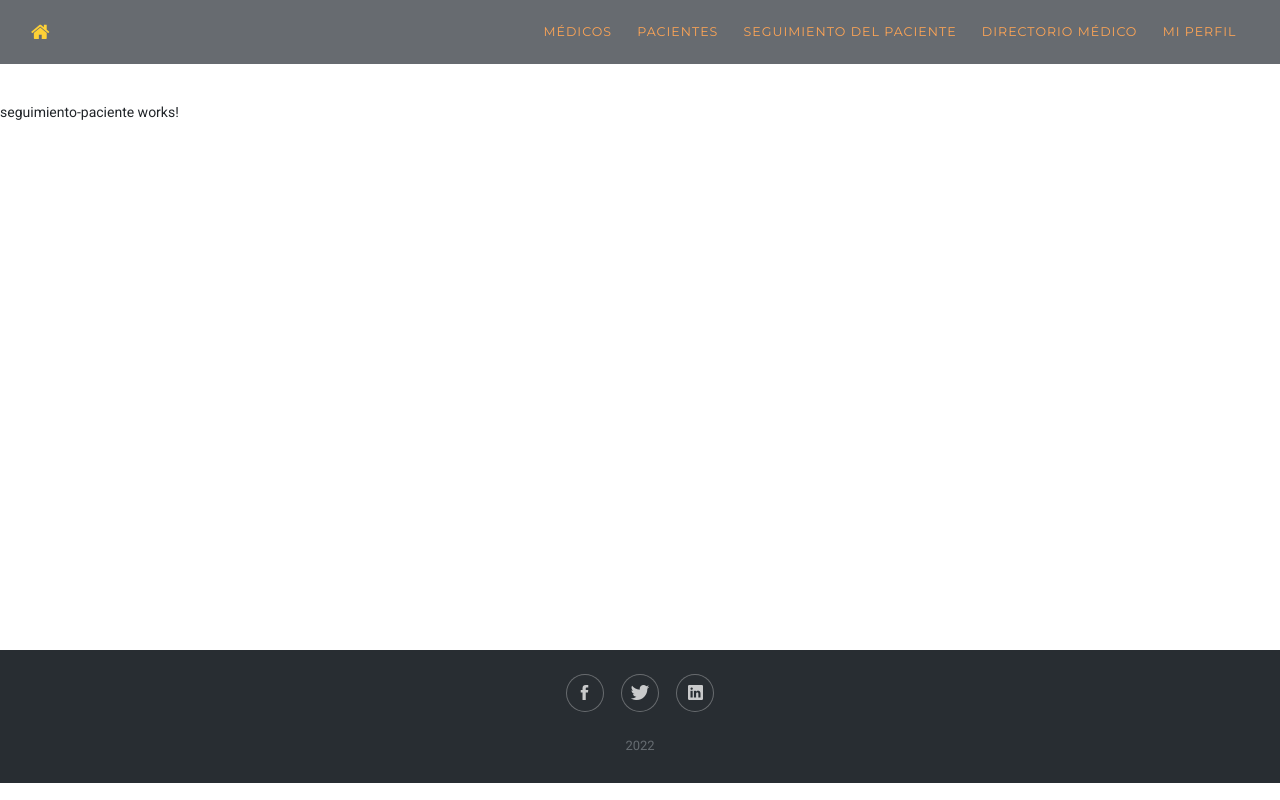
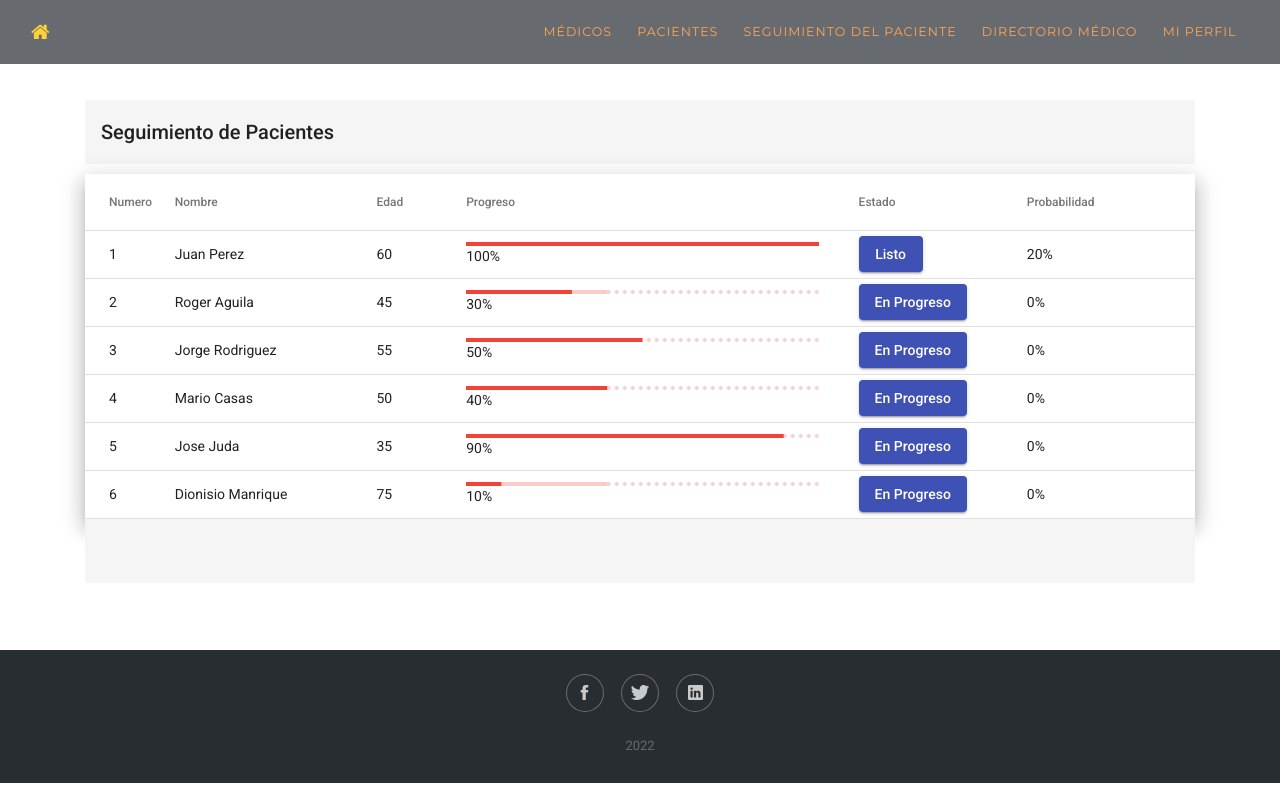
Before and after one commit to Bryant-Tello/Web, an Angular app in the folder inen-app/: page /seguimiento-paciente in a window 1280 px wide. Built offline with nearby package versions, Linux system fonts and the light colour scheme; a web font is replaced by a local one.

Commit message:
Se agrega tabla de Seguimiento de Pacientes

```diff
--- a/inen-app/angular.json
+++ b/inen-app/angular.json
@@ -27,7 +27,7 @@
               "src/assets"
             ],
             "styles": [
-              "./node_modules/@angular/material/prebuilt-themes/deeppurple-amber.css",
+              "src/custom-theme.scss",
               "src/styles.css"
             ],
             "scripts": []
--- /dev/null
+++ b/inen-app/src/app/interfaces/seguimiento.ts
@@ -0,0 +1,8 @@
+export interface Seguimiento{
+    Numero: string,
+    Nombre: string,
+    Edad: string,
+    Progreso: number,
+    Estado:string,
+    Probabilidad:number
+}
--- a/inen-app/src/app/pages/home/home.component.html
+++ b/inen-app/src/app/pages/home/home.component.html
@@ -1,4 +1,4 @@
-<header class="masthead" style="background-image: url(&quot;assets/img/backgrounds/header-bg.jpg&quot;);">
+<header class="masthead" style="background-image: url(&quot;https://1.bp.blogspot.com/-_FFKS83j8pQ/YHnmpRMaXCI/AAAAAAABsPc/a-XdCLEMqtILuAdrwMqMS4N0QSujv1svACLcBGAsYHQ/s1600/inen-surquillo.jpg&quot;);">
     <div class="container">
         <div class="intro-text">
             <div class="intro-lead-in">
--- a/inen-app/src/app/pages/pacientes/pacientes.component.html
+++ b/inen-app/src/app/pages/pacientes/pacientes.component.html
@@ -1,7 +1 @@
-<div>
-    <p>
-        <b>
-           SEGUIMIENTO DE LOS PACIENTES
-        </b>
-    </p>
-</div>
+<p>pacientes works!</p>
--- a/inen-app/src/app/pages/seguimiento-paciente/seguimiento-paciente.component.css
+++ b/inen-app/src/app/pages/seguimiento-paciente/seguimiento-paciente.component.css
@@ -0,0 +1,12 @@
+table {
+  width: 100%;
+  margin-top: 10px;
+}
+
+/* th{
+  width: 16.666%;
+} */
+
+.pointer{
+cursor:pointer;
+}
--- a/inen-app/src/app/pages/seguimiento-paciente/seguimiento-paciente.component.html
+++ b/inen-app/src/app/pages/seguimiento-paciente/seguimiento-paciente.component.html
@@ -1 +1,81 @@
-<p>seguimiento-paciente works!</p>
+<div class="container">
+    <mat-toolbar>
+    <span>Seguimiento de Pacientes</span>
+    <p></p>
+  </mat-toolbar>
+
+  <table mat-table [dataSource]="dataSource" class="mat-elevation-z12">
+
+    <!--- Note that these columns can be defined in any order.
+          The actual rendered columns are set as a property on the row definition" -->
+
+    <!-- Position Column -->
+    <ng-container matColumnDef="Numero" >
+      <th mat-header-cell *matHeaderCellDef style="width: 8%;"> Numero </th>
+      <td mat-cell *matCellDef="let element"> {{element.Numero}} </td>
+    </ng-container>
+
+    <!-- Name Column -->
+    <ng-container matColumnDef="Nombre">
+      <th mat-header-cell *matHeaderCellDef style="width: 18%;"> Nombre </th>
+      <td mat-cell *matCellDef="let element"> {{element.Nombre}} </td>
+    </ng-container>
+
+    <!-- Name Column -->
+    <ng-container matColumnDef="Edad">
+      <th mat-header-cell *matHeaderCellDef style="width: 8%;"> Edad </th>
+      <td mat-cell *matCellDef="let element"> {{element.Edad}} </td>
+    </ng-container>
+
+    <!-- Weight Column -->
+    <ng-container matColumnDef="Progreso">
+      <th mat-header-cell *matHeaderCellDef style="width: 35%"> Progreso </th>
+      <td mat-cell *matCellDef="let element">
+        <a>
+          <mat-progress-bar style="width: 90%"
+            class="example-margin"
+            color="warn"
+            mode="buffer"
+            value="{{element.Progreso}}"
+            [bufferValue]="40">
+          </mat-progress-bar>
+        </a>
+        {{element.Progreso}}% </td>
+    </ng-container>
+
+    <!-- Symbol Column -->
+    <ng-container matColumnDef="Estado">
+      <th mat-header-cell *matHeaderCellDef style="width: 15%"> Estado </th>
+      <td mat-cell *matCellDef="let element">
+
+          <button mat-raised-button color="primary">{{element.Estado}}</button>
+
+
+         </td>
+    </ng-container>
+
+    <!-- Symbol Column -->
+    <ng-container matColumnDef="Probabilidad">
+      <th mat-header-cell *matHeaderCellDef style="width: 15%"> Probabilidad </th>
+      <td mat-cell *matCellDef="let element"> {{element.Probabilidad}}% </td>
+    </ng-container>
+
+
+
+
+
+
+    <tr mat-header-row *matHeaderRowDef="displayedColumns"></tr>
+    <tr mat-row *matRowDef="let row; columns: displayedColumns;"></tr>
+  </table>
+
+
+  <div>
+    <b>
+      <span></span>
+    </b>
+  </div>
+  <mat-toolbar>
+
+  </mat-toolbar>
+</div>
--- a/inen-app/src/app/pages/seguimiento-paciente/seguimiento-paciente.component.ts
+++ b/inen-app/src/app/pages/seguimiento-paciente/seguimiento-paciente.component.ts
@@ -1,4 +1,21 @@
 import { Component, OnInit } from '@angular/core';
+import { Seguimiento } from 'src/app/interfaces/seguimiento';
+
+
+
+var listSeguimiento: Seguimiento[] = [
+  {Numero: "1", Nombre: "Juan Perez", Edad: "60", Progreso: 100, Estado: "", Probabilidad: 20},
+  {Numero: "2", Nombre: "Roger Aguila", Edad: "45", Progreso: 30, Estado: "", Probabilidad:0 },
+  {Numero: "3", Nombre: "Jorge Rodriguez", Edad: "55", Progreso: 50, Estado: "", Probabilidad: 0},
+  {Numero: "4", Nombre: "Mario Casas", Edad: "50", Progreso: 40, Estado: "", Probabilidad: 0},
+  {Numero: "5", Nombre: "Jose Juda", Edad: "35", Progreso: 90, Estado: "", Probabilidad: 0},
+  {Numero: "6", Nombre: "Dionisio Manrique", Edad: "75", Progreso: 10, Estado: "", Probabilidad: 0}
+
+];
+
+
+listSeguimiento.forEach(i => (i.Progreso==100)?i.Estado="Listo":i.Estado="En Progreso")
+
 
 @Component({
   selector: 'app-seguimiento-paciente',
@@ -6,7 +23,8 @@ import { Component, OnInit } from '@angular/core';
   styleUrls: ['./seguimiento-paciente.component.css']
 })
 export class SeguimientoPacienteComponent implements OnInit {
-
+  displayedColumns: string[] = ['Numero','Nombre', 'Edad', 'Progreso', 'Estado', 'Probabilidad'];
+  dataSource = listSeguimiento;
   constructor() { }
 
   ngOnInit(): void {
--- /dev/null
+++ b/inen-app/src/custom-theme.scss
@@ -0,0 +1,34 @@
+
+// Custom Theming for Angular Material
+// For more information: https://material.angular.io/guide/theming
+@use '@angular/material' as mat;
+// Plus imports for other components in your app.
+
+// Include the common styles for Angular Material. We include this here so that you only
+// have to load a single css file for Angular Material in your app.
+// Be sure that you only ever include this mixin once!
+@include mat.core();
+
+// Define the palettes for your theme using the Material Design palettes available in palette.scss
+// (imported above). For each palette, you can optionally specify a default, lighter, and darker
+// hue. Available color palettes: https://material.io/design/color/
+$inen-app-primary: mat.define-palette(mat.$indigo-palette);
+$inen-app-accent: mat.define-palette(mat.$pink-palette, A200, A100, A400);
+
+// The warn palette is optional (defaults to red).
+$inen-app-warn: mat.define-palette(mat.$red-palette);
+
+// Create the theme object. A theme consists of configurations for individual
+// theming systems such as "color" or "typography".
+$inen-app-theme: mat.define-light-theme((
+  color: (
+    primary: $inen-app-primary,
+    accent: $inen-app-accent,
+    warn: $inen-app-warn,
+  )
+));
+
+// Include theme styles for core and each component used in your app.
+// Alternatively, you can import and @include the theme mixins for each component
+// that you are using.
+@include mat.all-component-themes($inen-app-theme);
```
Also changed, not shown: inen-app/src/app/app.module.ts (+11 -1 lines), inen-app/src/app/app.component.html (line endings or trailing spaces).
